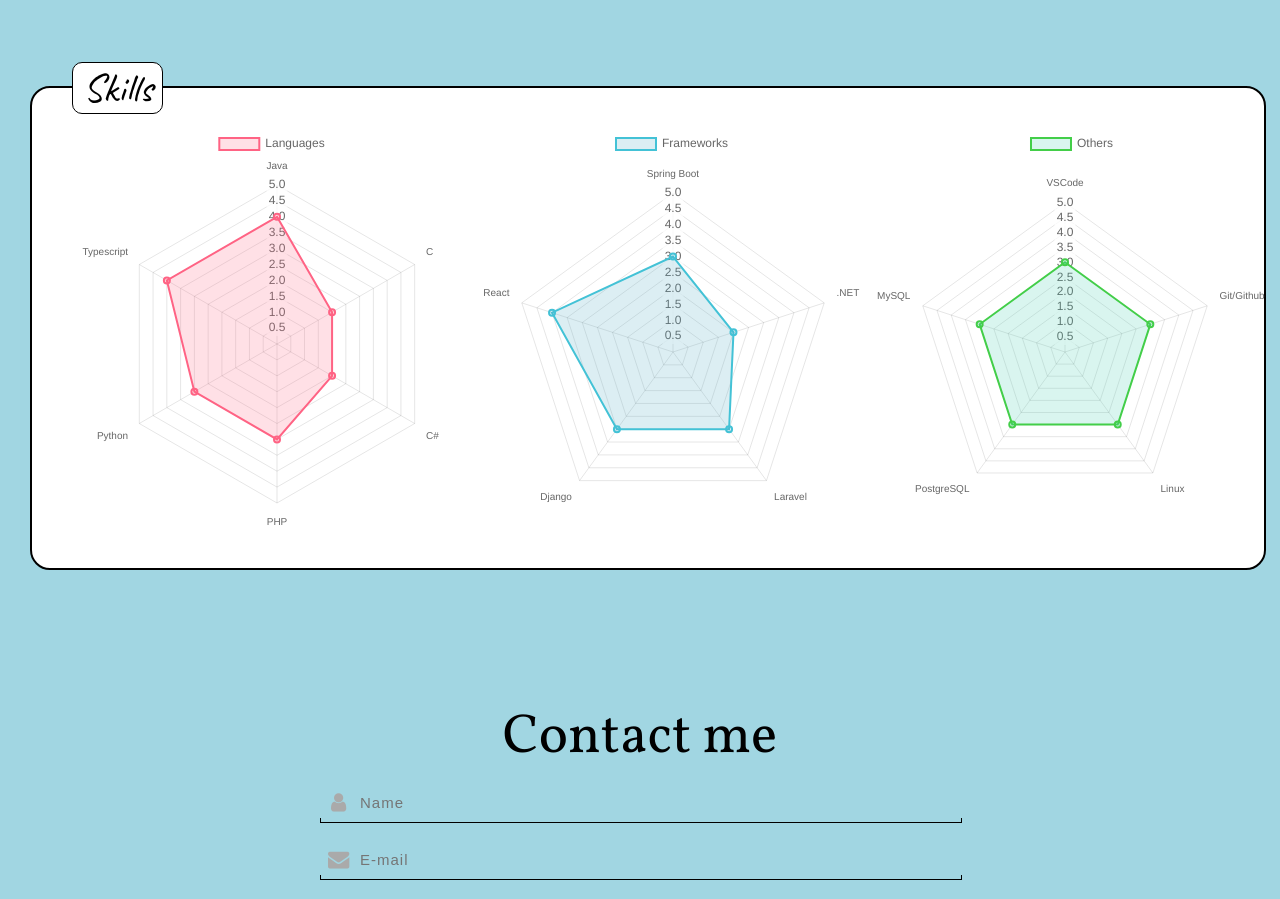
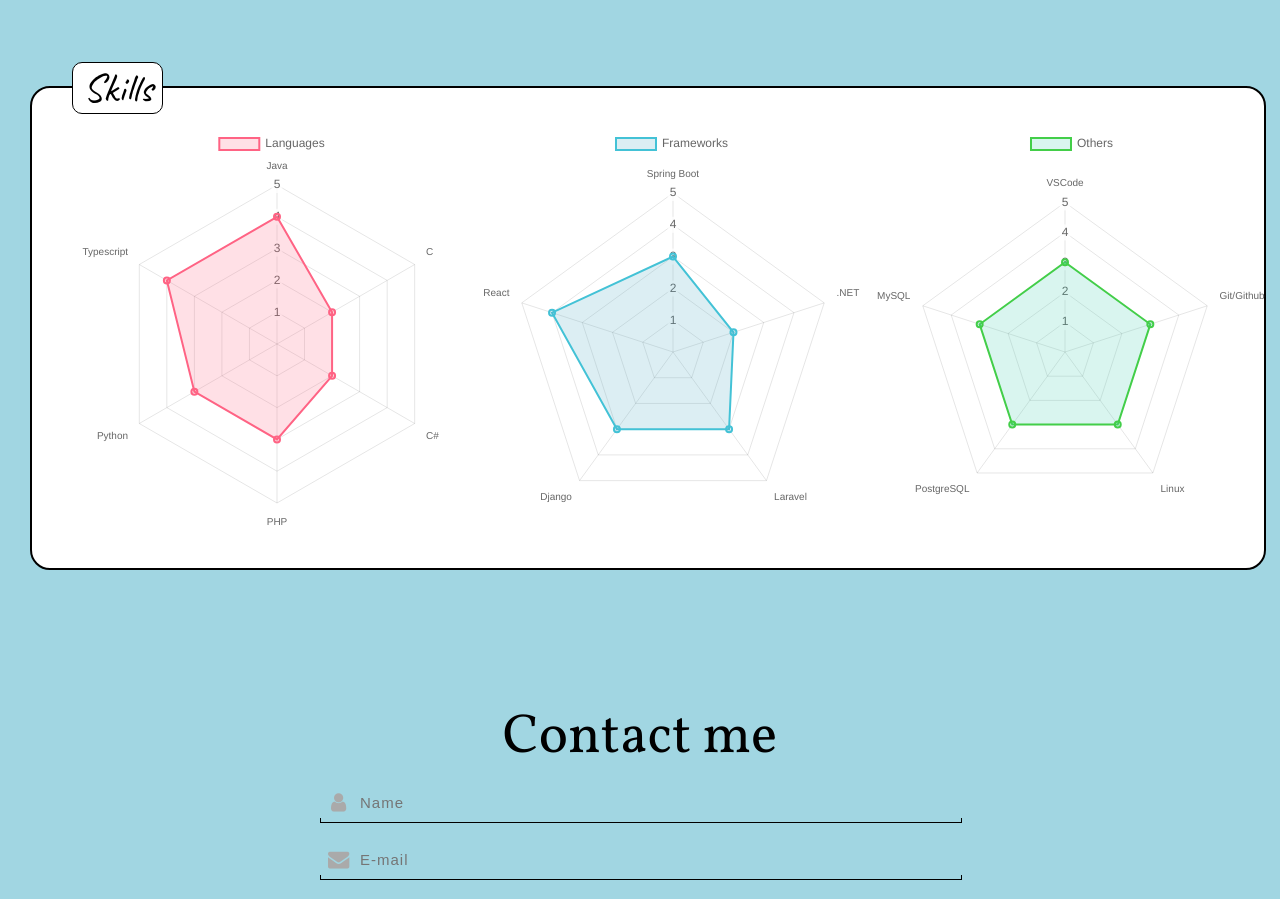
Before and after one commit to atmaxstar/portfolio, a React (Vite) app: page / in a window 1280 px wide. Shown: the part 1020-1919 px from the top of the page. Built offline with nearby package versions, Linux system fonts and the light colour scheme; no server answers.

Commit message:
changed the stepSiize

```diff
--- a/src/Skills/RaderChart.tsx
+++ b/src/Skills/RaderChart.tsx
@@ -21,11 +21,15 @@ ChartJS.register(
 );
 
 const options = {
+    scale: {
+      ticks: {
+        stepSize: 1, // 目盛りの間隔を1に設定
+      },
+    },
     scales: {
         r: {
             min: 0,
             max: 5,
-            stepSize: 1,
         },
     },
 };
```
